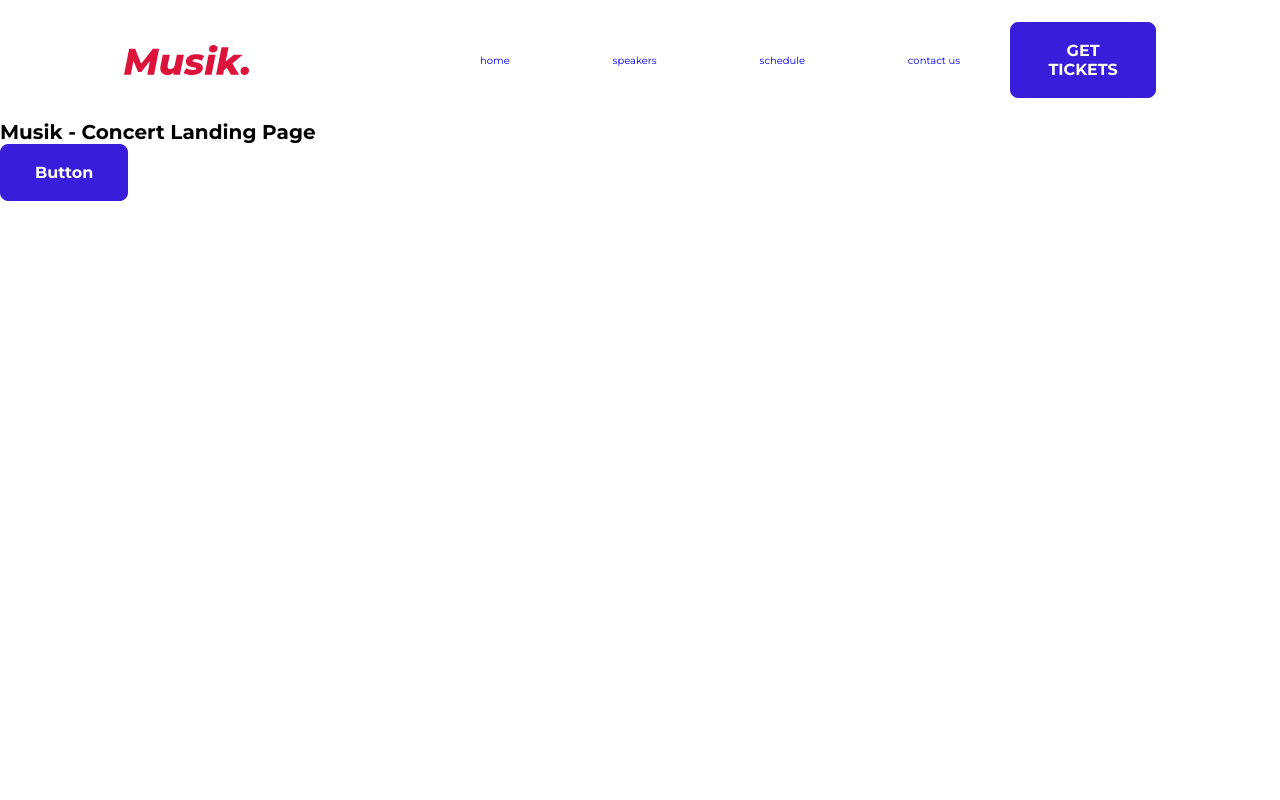
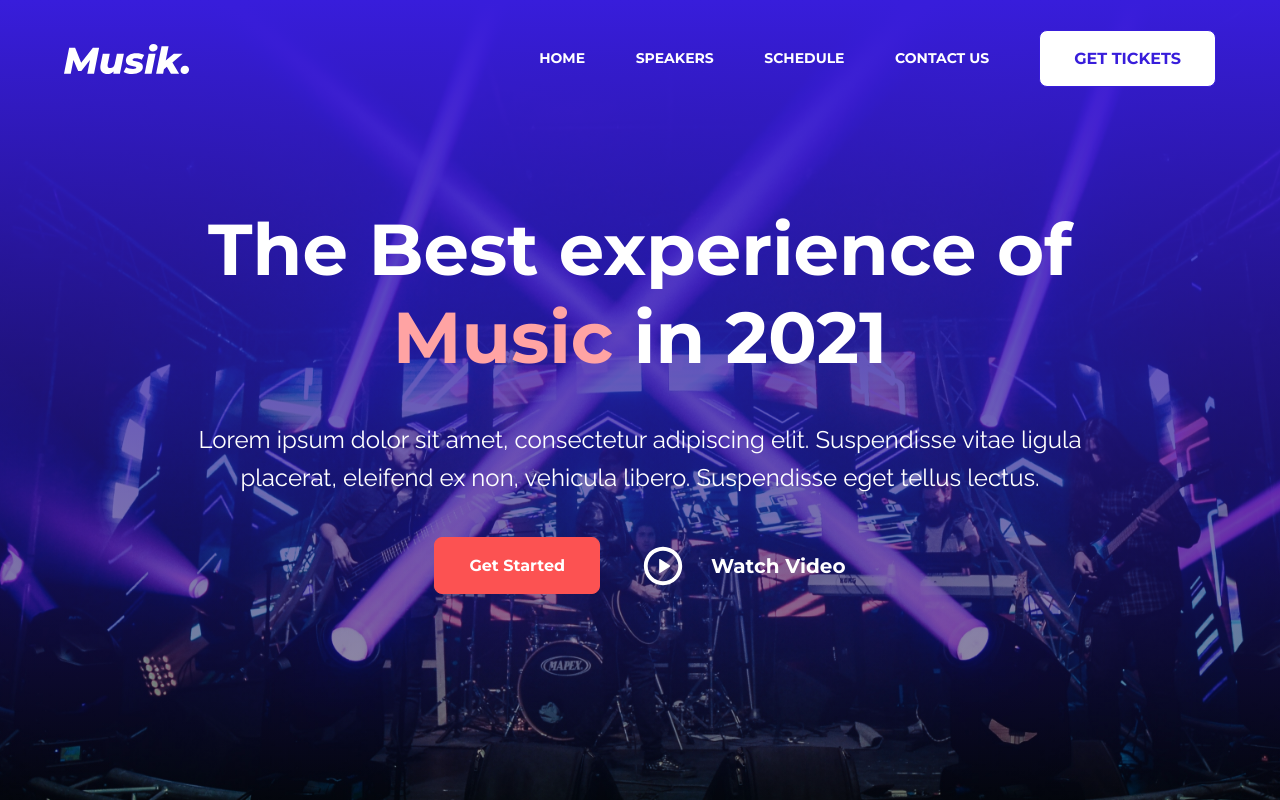
Before and after one commit to 13RedFox/project_musik-concert, a Next.js app: page / in a window 1280 px wide. Built offline with nearby package versions, Linux system fonts and the light colour scheme.

Commit message:
:sparkles: Added HomeHeader component & fixed TheNavigation component

```diff
--- a/pages/index.tsx
+++ b/pages/index.tsx
@@ -1,13 +1,12 @@
 import type { NextPage } from 'next';
-import { Button } from '../src/components/common';
+import { HomeHeader } from '../src/components/home/HomeHeader';
 import { TheNavigation } from '../src/components/TheNavigation';
 
 const Home: NextPage = () => {
   return (
     <>
       <TheNavigation />
-      <h1>Musik - Concert Landing Page</h1>
-      <Button>Button</Button>
+      <HomeHeader />
     </>
   );
 };
--- a/src/components/TheNavigation/TheNavigation.module.scss
+++ b/src/components/TheNavigation/TheNavigation.module.scss
@@ -1,25 +1,56 @@
 @import 'core';
 
 .nav {
-  height: 120px;
+  position: absolute;
+  width: 100%;
+  padding: 30px 0;
+  top: 0;
+  right: 0;
+  left: 0;
+  z-index: 2;
+  @include media($screen-tablet-large) {
+    @include flex(space-between, center);
+  }
   &__wrapper {
-    display: flex;
-    width: 100%;
-    max-width: 676px;
+    display: none;
+    @include media($screen-tablet-large) {
+      @include flex(space-between, center);
+      width: fit-content;
+    }
   }
   &__list {
-    width: 100%;
-    @include flex(space-between, center);
+    flex-direction: column;
+    @include media($screen-tablet-large) {
+      min-width: 450px;
+      @include flex(space-between, center);
+    }
+  }
+  &__link {
+    @include text(rem(14px), 600, $WHITE);
+    line-height: 143%;
+    text-transform: uppercase;
+    @include transition(color);
+    &:hover {
+      color: $RED;
+    }
+    &:active {
+      color: #faa3a3;
+    }
   }
   &__button {
     margin-left: 50px;
-    // background-color: $WHITE;
-    // color: $BLUE;
     text-transform: uppercase;
+    background-color: $WHITE;
+    color: $BLUE;
+    @include transition(color, border-color, background-color);
+    &:hover {
+      // background-color: $WHITE;
+      border-color: $WHITE;
+      color: $RED;
+    }
   }
 }
 
 .container {
-  height: 100%;
   @include flex(space-between, center);
 }
--- a/src/components/common/Button/Button.module.scss
+++ b/src/components/common/Button/Button.module.scss
@@ -15,6 +15,9 @@
     background-color: transparent;
     color: $BLUE;
   }
+  // &__title {
+  //   display: inline;
+  // }
   &:hover .add {
     fill: $BLUE;
   }
--- a/src/components/common/Button/Button.tsx
+++ b/src/components/common/Button/Button.tsx
@@ -13,7 +13,7 @@ export const Button: FC<ButtonProps> = ({ children, className, leftIcon = false
   return (
     <button className={classNames(styles.button, className)}>
       {leftIcon && <Icon name="add" className={styles.add} />}
-      {children}
+      <span className={styles.button__title}>{children}</span>
     </button>
   );
 };
--- a/src/components/common/Container/Container.module.scss
+++ b/src/components/common/Container/Container.module.scss
@@ -3,7 +3,7 @@
 .container {
   padding-left: $PADDING_MOBILE;
   padding-right: $PADDING_MOBILE;
-  max-width: $screen-desktop-medium;
+  max-width: $screen-hd;
   width: 100%;
   margin: 0 auto;
   @include media {
--- a/src/components/common/Icon/Icon.tsx
+++ b/src/components/common/Icon/Icon.tsx
@@ -34,6 +34,17 @@ export const Icon: FC<IconProps> = ({ name, className }) => {
         </svg>
       );
     }
+    case 'play': {
+      return (
+        <svg
+          className={className}
+          viewBox="0 0 24 24"
+          fill="none"
+          xmlns="http://www.w3.org/2000/svg">
+          <path d="M12 22C6.477 22 2 17.523 2 12C2 6.477 6.477 2 12 2C17.523 2 22 6.477 22 12C22 17.523 17.523 22 12 22ZM12 20C14.1217 20 16.1566 19.1571 17.6569 17.6569C19.1571 16.1566 20 14.1217 20 12C20 9.87827 19.1571 7.84344 17.6569 6.34315C16.1566 4.84285 14.1217 4 12 4C9.87827 4 7.84344 4.84285 6.34315 6.34315C4.84285 7.84344 4 9.87827 4 12C4 14.1217 4.84285 16.1566 6.34315 17.6569C7.84344 19.1571 9.87827 20 12 20ZM10.622 8.415L15.501 11.667C15.5559 11.7035 15.6009 11.753 15.632 11.8111C15.6631 11.8692 15.6794 11.9341 15.6794 12C15.6794 12.0659 15.6631 12.1308 15.632 12.1889C15.6009 12.247 15.5559 12.2965 15.501 12.333L10.621 15.585C10.5608 15.6249 10.491 15.6477 10.4189 15.6512C10.3468 15.6546 10.2751 15.6384 10.2114 15.6043C10.1477 15.5703 10.0945 15.5197 10.0573 15.4578C10.02 15.396 10.0003 15.3252 10 15.253V8.747C10.0001 8.67465 10.0199 8.60369 10.0572 8.54168C10.0944 8.47967 10.1478 8.42893 10.2116 8.39486C10.2755 8.36079 10.3473 8.34467 10.4196 8.34822C10.4919 8.35177 10.5618 8.37485 10.622 8.415Z" />
+        </svg>
+      );
+    }
     default: {
       return null;
     }
--- a/src/components/common/Logo/Logo.module.scss
+++ b/src/components/common/Logo/Logo.module.scss
@@ -1,9 +1,9 @@
 @import 'core';
 
 .logo {
-  display: inline-flex;
+  width: 125px;
   height: 30px;
   &__img {
-    fill: crimson;
+    fill: $WHITE;
   }
 }
--- /dev/null
+++ b/src/components/home/HomeHeader/HomeHeader.module.scss
@@ -0,0 +1,67 @@
+@import 'core';
+
+.header {
+  height: 100vh;
+  display: flex;
+  align-items: center;
+  background: linear-gradient(180deg, #381ddb 0%, rgba(0, 0, 0, 0.2) 100%),
+    linear-gradient(0deg, rgba(0, 0, 0, 0.2), rgba(0, 0, 0, 0.2)),
+    url('../../../assets/images/hero-bg.jpg') center / cover;
+  &__wrapper_content {
+    width: 100%;
+    max-width: 970px;
+  }
+  &__title {
+    @include text(rem(72px), 700, $WHITE);
+    line-height: 122%;
+    text-align: center;
+    margin-bottom: 40px;
+  }
+  &__colored {
+    color: #ffa3a3;
+    text-transform: capitalize;
+  }
+  &__description {
+    font-family: $SECOND_FONT;
+    @include text(rem(24px), 400, $WHITE);
+    line-height: 158%;
+    text-align: center;
+    margin-bottom: 40px;
+  }
+}
+
+.container {
+  flex-direction: column;
+  display: flex;
+  align-items: center;
+}
+
+.wrapper {
+  @include flex(space-between, center);
+  &__started {
+    background-color: $RED;
+    text-transform: capitalize;
+    border-color: $RED;
+    margin-right: 40px;
+    @include transition(color, border-color, background-color);
+    &:hover {
+      background-color: $WHITE;
+      color: $RED;
+      border-color: transparent;
+    }
+  }
+  &__video {
+    @include flex(center, center);
+    @include text(rem(20px), 600, $WHITE);
+    line-height: 140%;
+    text-transform: capitalize;
+    cursor: pointer;
+    &_icon {
+      $size: 46px;
+      width: $size;
+      height: $size;
+      fill: $WHITE;
+      margin-right: 25px;
+    }
+  }
+}
--- /dev/null
+++ b/src/components/home/HomeHeader/HomeHeader.tsx
@@ -0,0 +1,31 @@
+import { FC } from 'react';
+import { Button, Container, Icon } from '../../common';
+import styles from './HomeHeader.module.scss';
+
+export const HomeHeader: FC = () => {
+  return (
+    <header className={styles.header}>
+      <Container className={styles.container}>
+        <div className={styles.header__wrapper_content}>
+          <h1 className={styles.header__title}>
+            The Best experience of <span className={styles.header__colored}>music</span> in 2021
+          </h1>
+          <p className={styles.header__description}>
+            Lorem ipsum dolor sit amet, consectetur adipiscing elit. Suspendisse vitae ligula
+            placerat, eleifend ex non, vehicula libero. Suspendisse eget tellus lectus.
+          </p>
+        </div>
+
+        <div className={styles.wrapper}>
+          <Button className={styles.wrapper__started}>get started</Button>
+          <button className={styles.wrapper__video}>
+            <Icon name="play" className={styles.wrapper__video_icon} />
+            watch video
+          </button>
+        </div>
+      </Container>
+    </header>
+  );
+};
+
+export default HomeHeader;
--- /dev/null
+++ b/src/components/home/HomeHeader/index.ts
@@ -0,0 +1 @@
+export * from './HomeHeader';
```
Also changed, not shown: src/assets/icons/Play.svg (added), src/assets/images/hero-bg.jpg (added).
